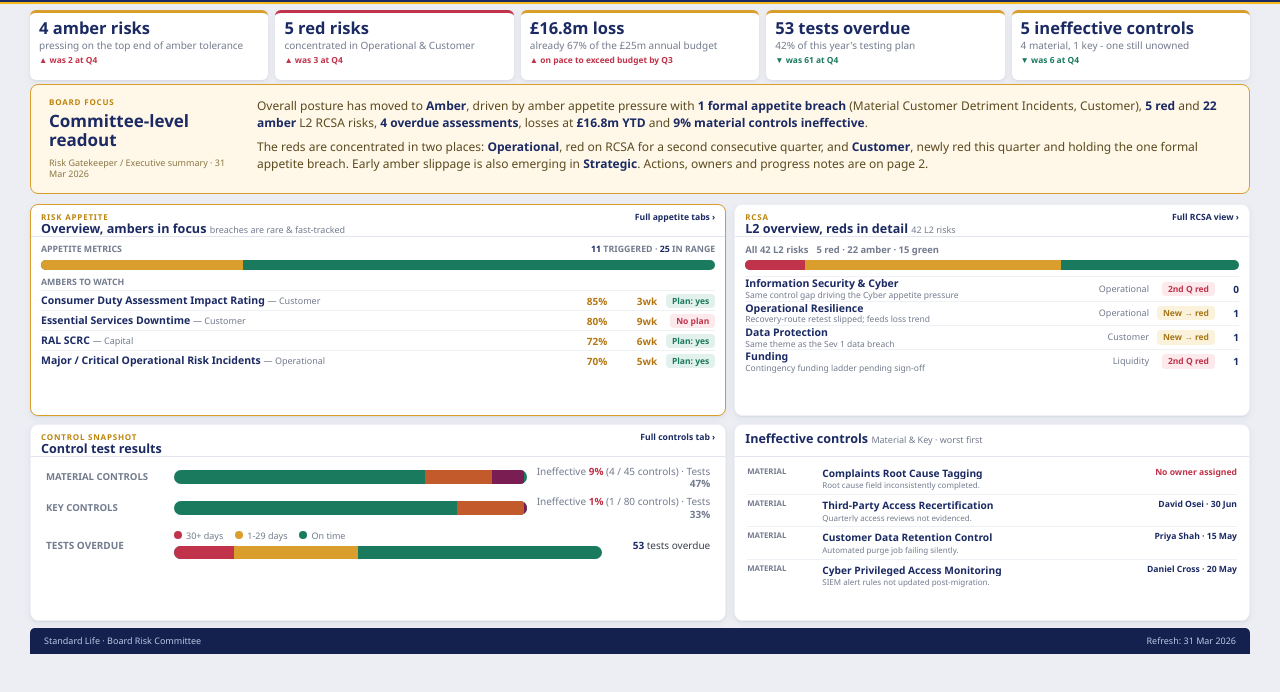
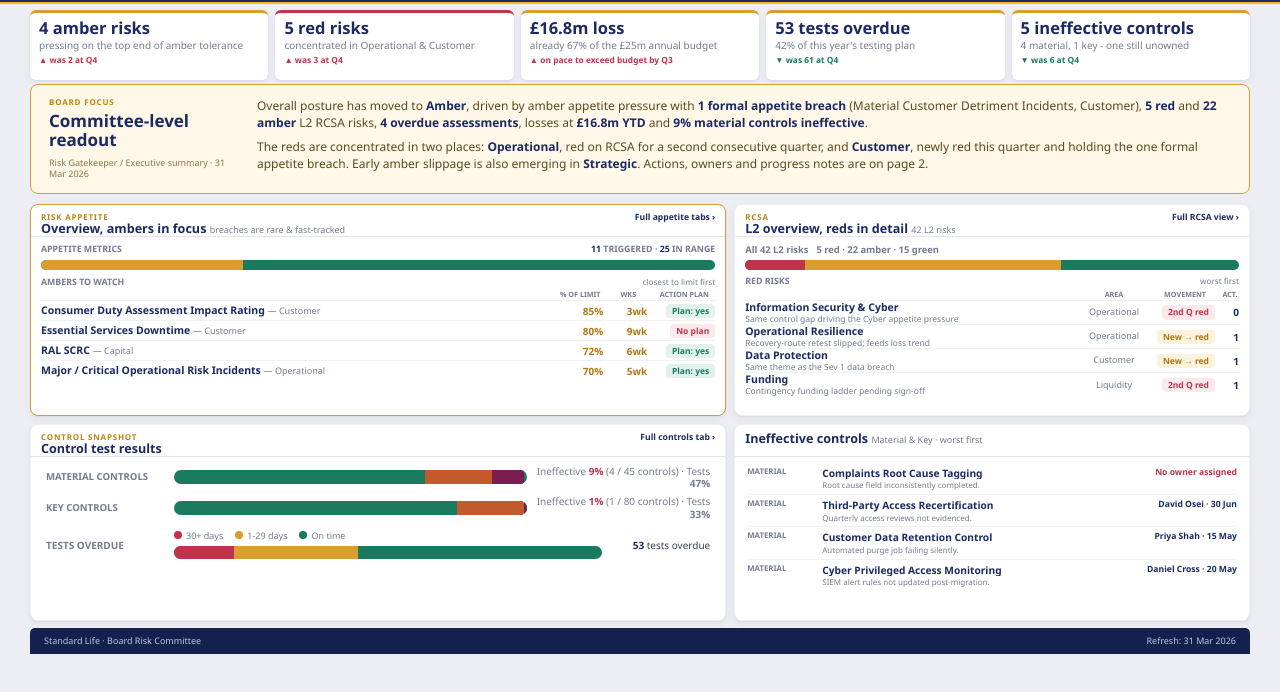
Before and after one commit to Drewsif95-Intuita/erm-crr-board-pack, a website: page public/slides/executive-summary-v2-risk-position.html in a window 1280 px wide. Shown: the part 66-758 px from the top of the page. Drawn offline with Linux system fonts and the light colour scheme.

Commit message:
Polish executive summary V2 details

```diff
--- a/public/slides/executive-summary-v2-risk-position.html
+++ b/public/slides/executive-summary-v2-risk-position.html
@@ -58,8 +58,13 @@
   .metric-head b{ color:var(--ink); }
   .metric-bar{ margin:5px 0 7px; height:10px; background:var(--green); border-radius:6px; overflow:hidden; display:flex; }
   .metric-bar .amber{ width:30%; background:var(--amber); }
-  .watch-title{ text-transform:uppercase; color:var(--muted); font-weight:700; font-size:8.8px; margin:0 0 3px; }
-  .watch-row{ display:grid; grid-template-columns:1fr 46px 44px 52px; align-items:center; gap:6px; border-top:1px solid #eef1f6; min-height:20px; }
+  .watch-title,.risk-title{ display:flex; justify-content:space-between; text-transform:uppercase; color:var(--muted); font-weight:700; font-size:8.8px; margin:0 0 3px; }
+  .watch-title span:last-child,.risk-title span:last-child{ text-transform:none; font-size:8.2px; font-weight:500; }
+  .watch-cols,.watch-row{ display:grid; grid-template-columns:1fr 46px 38px 62px; align-items:center; gap:6px; }
+  .watch-cols,.risk-cols{ color:var(--muted); font-size:7.2px; font-weight:800; text-transform:uppercase; }
+  .watch-cols{ margin-bottom:1px; }
+  .watch-cols span:not(:first-child),.risk-cols span:not(:first-child){ text-align:center; white-space:nowrap; }
+  .watch-row{ border-top:1px solid #eef1f6; min-height:20px; }
   .watch-name{ color:var(--ink); font-size:10.5px; font-weight:700; white-space:nowrap; overflow:hidden; text-overflow:ellipsis; }
   .watch-name span{ color:var(--muted); font-size:9px; font-weight:500; }
   .pct{ text-align:right; color:#b57714; font-weight:700; }
@@ -72,10 +77,13 @@
   .mixbar{ margin:5px 0 6px; height:10px; border-radius:6px; overflow:hidden; display:flex; background:var(--green); }
   .mixbar .red{ width:12%; background:var(--red); }
   .mixbar .amber{ width:52%; background:var(--amber); }
-  .risk-row{ display:grid; grid-template-columns:1fr 70px 60px 18px; gap:6px; align-items:center; border-top:1px solid #eef1f6; min-height:24px; }
+  .risk-title{ margin:1px 0 3px; }
+  .risk-cols,.risk-row{ display:grid; grid-template-columns:1fr 70px 60px 18px; gap:6px; align-items:center; }
+  .risk-cols{ margin-bottom:1px; }
+  .risk-row{ border-top:1px solid #eef1f6; min-height:24px; }
   .risk-row .name{ color:var(--ink); font-weight:700; font-size:10.5px; white-space:nowrap; overflow:hidden; text-overflow:ellipsis; }
   .risk-row .desc{ color:var(--muted); font-size:8.5px; white-space:nowrap; overflow:hidden; text-overflow:ellipsis; }
-  .risk-row .l1{ text-align:right; color:var(--muted); font-size:9px; }
+  .risk-row .l1{ text-align:center; color:var(--muted); font-size:9px; }
   .pill{ justify-self:end; border-radius:4px; padding:2px 6px; font-size:8.5px; font-weight:700; }
   .pill.red{ background:var(--red-soft); color:var(--red); }
   .pill.amber{ background:var(--amber-soft); color:#a8761a; }
@@ -133,7 +141,8 @@
       <div class="appetite-body">
         <div class="metric-head"><span>Appetite metrics</span><span><b>11</b> triggered · <b>25</b> in range</span></div>
         <div class="metric-bar"><span class="amber"></span></div>
-        <div class="watch-title">Ambers to watch</div>
+        <div class="watch-title"><span>Ambers to watch</span><span>closest to limit first</span></div>
+        <div class="watch-cols"><span></span><span>% of limit</span><span>wks</span><span>action plan</span></div>
         <div class="watch-row"><div class="watch-name">Consumer Duty Assessment Impact Rating <span>— Customer</span></div><div class="pct">85%</div><div class="pct">3wk</div><span class="tag yes">Plan: yes</span></div>
         <div class="watch-row"><div class="watch-name">Essential Services Downtime <span>— Customer</span></div><div class="pct">80%</div><div class="pct">9wk</div><span class="tag no">No plan</span></div>
         <div class="watch-row"><div class="watch-name">RAL SCRC <span>— Capital</span></div><div class="pct">72%</div><div class="pct">6wk</div><span class="tag yes">Plan: yes</span></div>
@@ -145,6 +154,8 @@
       <div class="rcsa-body">
         <div class="risk-mix"><span>All 42 L2 risks</span><span>5 red · 22 amber · 15 green</span></div>
         <div class="mixbar"><span class="red"></span><span class="amber"></span></div>
+        <div class="risk-title"><span>Red risks</span><span>worst first</span></div>
+        <div class="risk-cols"><span></span><span>Area</span><span>Movement</span><span>Act.</span></div>
         <div class="risk-row"><div><div class="name">Information Security &amp; Cyber</div><div class="desc">Same control gap driving the Cyber appetite pressure</div></div><div class="l1">Operational</div><span class="pill red">2nd Q red</span><span class="rank">0</span></div>
         <div class="risk-row"><div><div class="name">Operational Resilience</div><div class="desc">Recovery-route retest slipped; feeds loss trend</div></div><div class="l1">Operational</div><span class="pill amber">New → red</span><span class="rank">1</span></div>
         <div class="risk-row"><div><div class="name">Data Protection</div><div class="desc">Same theme as the Sev 1 data breach</div></div><div class="l1">Customer</div><span class="pill amber">New → red</span><span class="rank">1</span></div>
```
Also changed, not shown: public/slides/executive-summary-v2-actions-remediation.html (+5 -5 lines).
